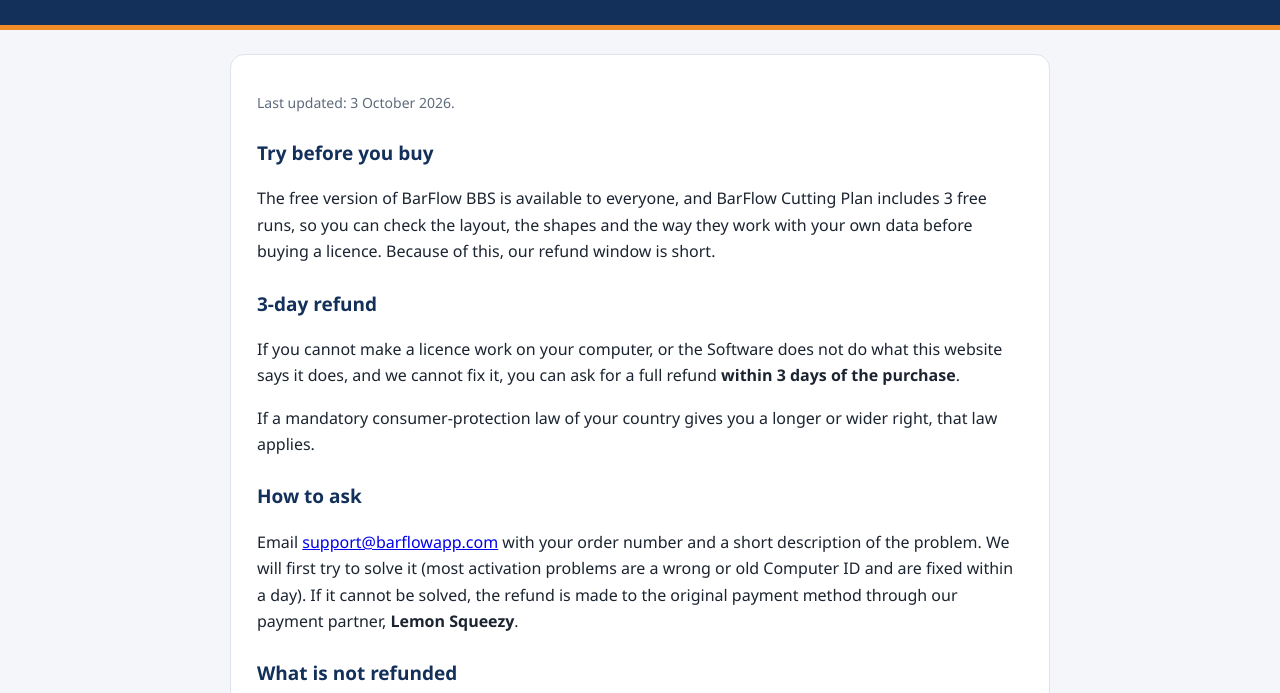
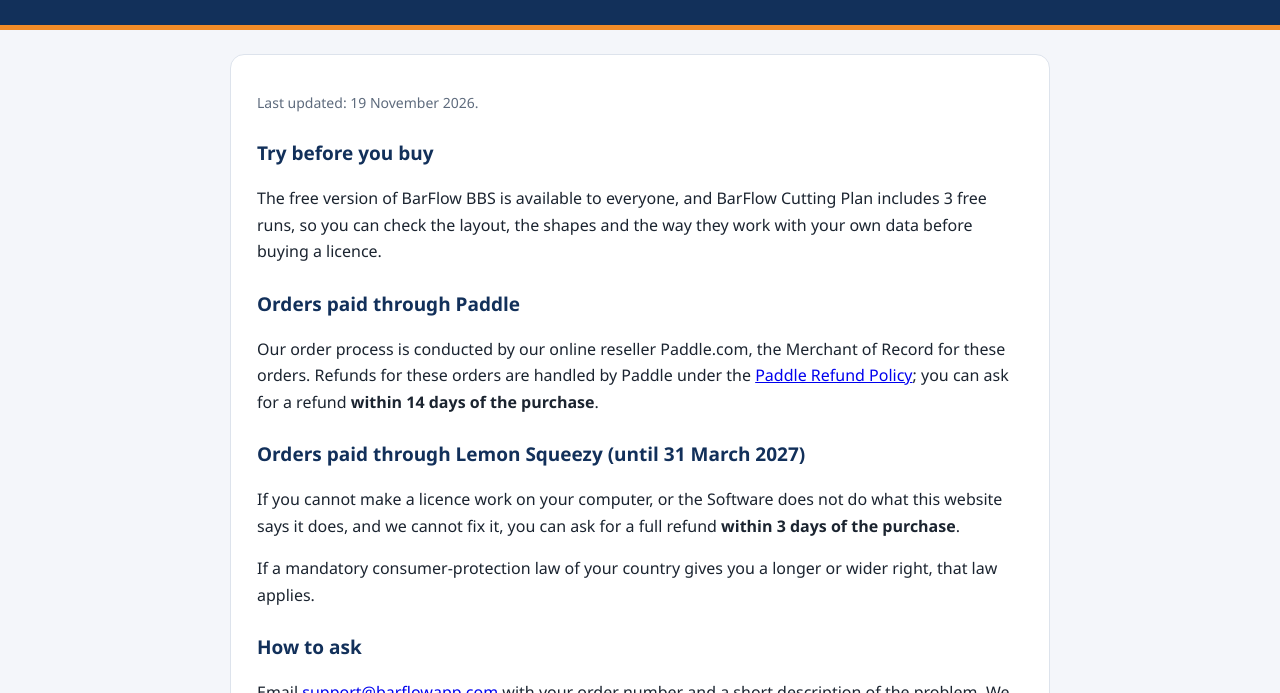
Before and after one commit to awada1990-stack/BarFlow, a plain HTML site: page refund.html in a window 1280 px wide. Shown: the part 107-800 px from the top of the page. Drawn offline with Linux system fonts and the light colour scheme.

Commit message:
Legal pages: Paddle as reseller/Merchant of Record alongside Lemon Squeezy

```diff
--- a/refund.html
+++ b/refund.html
@@ -19,19 +19,22 @@
 <body>
 <header><a href="index.html"><h1>Bar<span>Flow</span></h1></a><div>Refund Policy</div></header>
 <main><div class="card">
-<p class="note">Last updated: 3 October 2026.</p>
+<p class="note">Last updated: 19 November 2026.</p>
 
 <h2>Try before you buy</h2>
-<p>The free version of BarFlow BBS is available to everyone, and BarFlow Cutting Plan includes 3 free runs, so you can check the layout, the shapes and the way they work with your own data before buying a licence. Because of this, our refund window is short.</p>
+<p>The free version of BarFlow BBS is available to everyone, and BarFlow Cutting Plan includes 3 free runs, so you can check the layout, the shapes and the way they work with your own data before buying a licence.</p>
 
-<h2>3-day refund</h2>
+<h2>Orders paid through Paddle</h2>
+<p>Our order process is conducted by our online reseller Paddle.com, the Merchant of Record for these orders. Refunds for these orders are handled by Paddle under the <a href="https://www.paddle.com/legal/refund-policy" rel="noopener">Paddle Refund Policy</a>; you can ask for a refund <b>within 14 days of the purchase</b>.</p>
+
+<h2>Orders paid through Lemon Squeezy (until 31 March 2027)</h2>
 <p>If you cannot make a licence work on your computer, or the Software does not do what this website says it does, and we cannot fix it, you can ask for a full refund <b>within 3 days of the purchase</b>.</p>
 <p>If a mandatory consumer-protection law of your country gives you a longer or wider right, that law applies.</p>
 
 <h2>How to ask</h2>
-<p>Email <a href="mailto:support@barflowapp.com">support@barflowapp.com</a> with your order number and a short description of the problem. We will first try to solve it (most activation problems are a wrong or old Computer ID and are fixed within a day). If it cannot be solved, the refund is made to the original payment method through our payment partner, <b>Lemon Squeezy</b>.</p>
+<p>Email <a href="mailto:support@barflowapp.com">support@barflowapp.com</a> with your order number and a short description of the problem. We will first try to solve it (most activation problems are a wrong or old Computer ID and are fixed within a day). If it cannot be solved, the refund is made to the original payment method by the reseller that processed your order (Paddle or Lemon Squeezy). A refunded licence code is cancelled and must not be used afterwards.</p>
 
-<h2>What is not refunded</h2>
+<h2>Lemon Squeezy orders: what is not refunded</h2>
 <ul>
 <li>Requests after 3 days, or after the licence has been shared or used on other computers.</li>
 <li>A change of mind after heavy use, or results you did not check before use on site (see the <a href="terms.html">Terms</a>).</li>
```
Also changed, not shown: privacy.html (+3 -3 lines), terms.html (+3 -3 lines).
